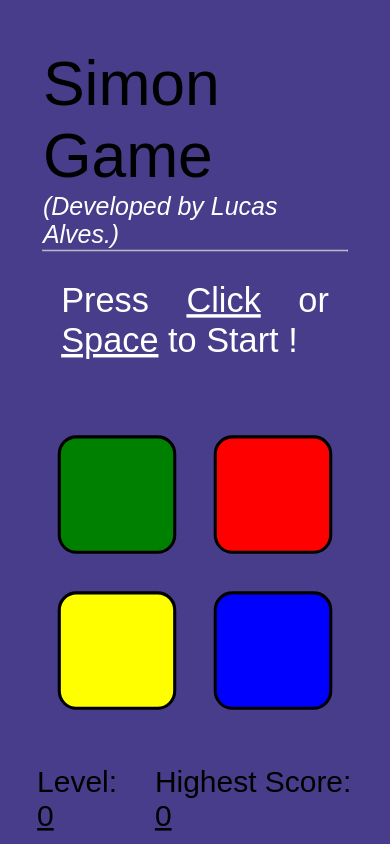
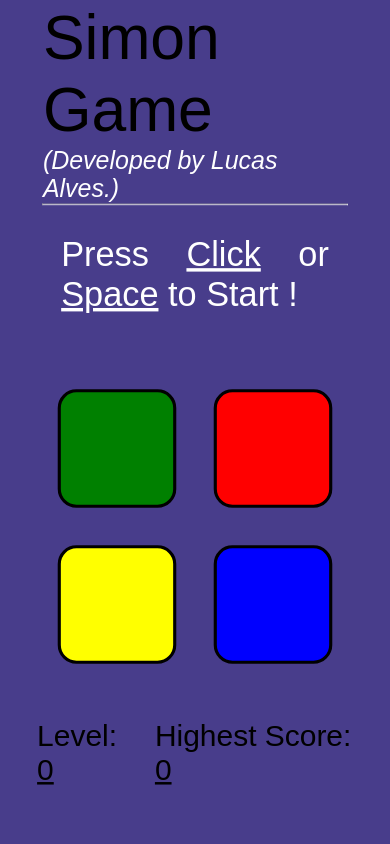
Before and after one commit to lucas21alves/simons-game, a plain HTML site: page index.html in a window 390 px wide. Drawn offline with nearby package versions, Linux system fonts and the light colour scheme; no server answers; a web font is replaced by a local one.

Commit message:
Update style.css

```diff
--- a/style.css
+++ b/style.css
@@ -29,7 +29,7 @@ header{
     justify-content: center;
     align-items: center;
     font-size: 5rem;
-    margin-top: 7vh;
+    margin-top: 13vh;
 }
 
 .gameName {
@@ -67,6 +67,7 @@ header{
     height: 100vh;
     width: 100%;
     align-items: center;
+    padding-bottom: 7vh;
 }
 
 h1{
@@ -191,6 +192,11 @@ h2 {
 
 @media (max-width: 431px) {
 
+    header{
+        font-size: 5rem;
+        margin-top: 0vh;
+    }
+
     body {
         transform: scale(0.78);
     }
```
